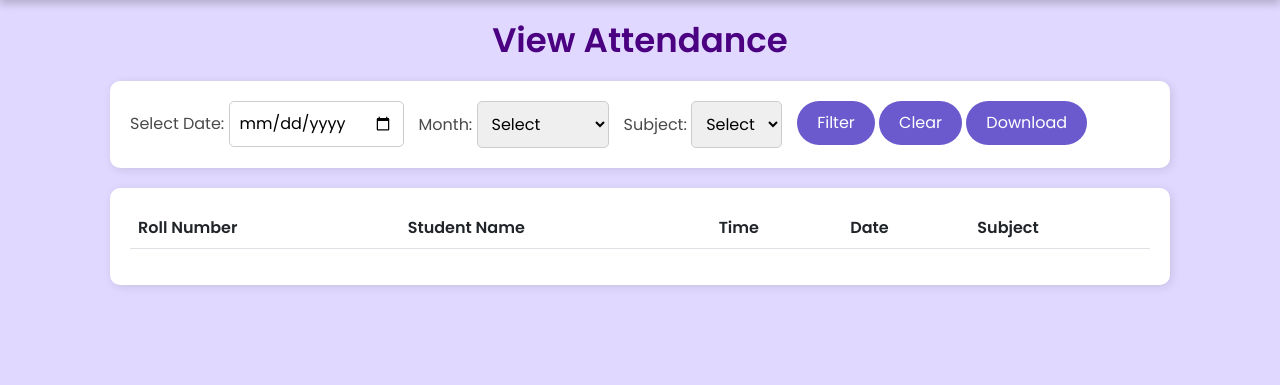
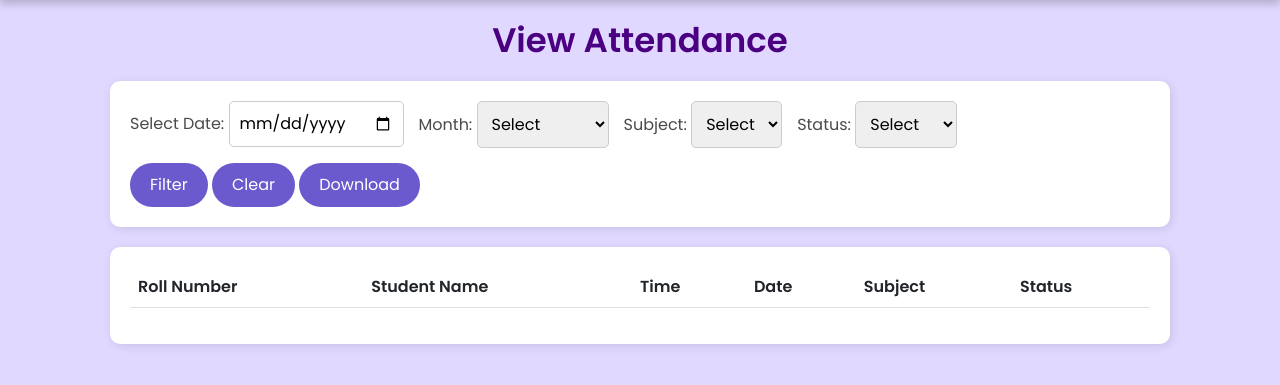
Before and after one commit to lekhya-12/Face-Recognition-Based-Attendance-System, a Flask app: page /view_attendance in a window 1280 px wide. Shown: the part 70-455 px from the top of the page. Run offline with Flask 2, Linux system fonts and the light colour scheme; data comes from the database, SQL or seed files in the repository; lists and menus that the app fills with data are empty.

```diff
--- a/app.py
+++ b/app.py
@@ -13,6 +13,7 @@ import pickle
 from datetime import datetime
 from datetime import date
 import sqlite3
+import bcrypt
 
 app = Flask(__name__)
 app.secret_key = 'your_secret_key'
@@ -28,7 +29,7 @@ conn.execute('''CREATE TABLE IF NOT EXISTS Teachers (
                     phone_number TEXT,
                     password TEXT)''')
 conn.execute('''CREATE TABLE IF NOT EXISTS Students (
-                    roll_no VARCHAR PRIMARY KEY,
+                    rollno VARCHAR PRIMARY KEY,
                     name TEXT,
                     year TEXT,
                     email TEXT,
@@ -41,11 +42,11 @@ conn.execute('''CREATE TABLE IF NOT EXISTS Subjects (
                     semester INTEGER NOT NULL,
                     description TEXT)''')
 conn.execute('''CREATE TABLE IF NOT EXISTS Attendance (
-                    ROLLNO VARCHAR NOT NULL,
-                    NAME TEXT NOT NULL,
-                    Subject TEXT NOT NULL,
-                    Time TEXT NOT NULL,
-                    Date TEXT NOT NULL)''')
+                    rollno VARCHAR NOT NULL,
+                    name TEXT NOT NULL,
+                    subject TEXT NOT NULL,
+                    time TEXT NOT NULL,
+                    date TEXT NOT NULL)''')
 conn.commit()
 conn.close()
 
@@ -114,7 +115,7 @@ def markData(name, subject):
     conn = sqlite3.connect('information.db')
     cursor = conn.cursor()
 
-    cursor.execute("SELECT roll_no, year FROM Students WHERE name=?", (name.upper(),))
+    cursor.execute("SELECT rollno, year FROM Students WHERE name=?", (name.upper(),))
     student = cursor.fetchone()
 
     if student is None:
@@ -139,7 +140,7 @@ def markData(name, subject):
         conn.close()
         return
 
-    cursor.execute("INSERT INTO Attendance (ROLLNO, NAME, Subject, Time, Date) VALUES (?, ?, ?, ?, ?)",
+    cursor.execute("INSERT INTO Attendance (rollno, name, subject, time, date) VALUES (?, ?, ?, ?, ?)",
                        (rollno, name.upper(), subject.upper(), dtString, today))
     conn.commit()
     print(f"Attendance marked for {name} in {subject} at {dtString} on {today}")
@@ -197,40 +198,99 @@ def filter_attendance():
     selected_date = data.get('date')
     month = data.get('month')
     subject = data.get('subject')
+    status_filter = data.get('status')
 
     conn = sqlite3.connect('information.db')
     conn.row_factory = sqlite3.Row
     cur = conn.cursor()
 
-    query = "SELECT * FROM Attendance WHERE 1=1"
-    params = []
+    conducted_dates_query = """
+        SELECT DISTINCT A.date
+        FROM Attendance A
+        WHERE 1=1
+    """
+    conducted_dates_params = []
+
+    if month:
+        conducted_dates_query += " AND strftime('%m', A.date) = ?"
+        conducted_dates_params.append(month.zfill(2))
+
+    if subject:
+        conducted_dates_query += " AND A.subject = ?"
+        conducted_dates_params.append(subject)
+
+    cur.execute(conducted_dates_query, conducted_dates_params)
+    conducted_dates = [row["date"] for row in cur.fetchall()]
+
+    present_query = """
+        SELECT A.rollno, A.name, A.time, A.date, A.subject, 'Present' AS status
+        FROM Attendance A
+        WHERE 1=1
+    """
+    present_params = []
 
     if selected_date:
-        query += " AND Date = ?"
-        params.append(selected_date)
+        present_query += " AND A.date = ?"
+        present_params.append(selected_date)
 
     if month:
-        query += " AND strftime('%m', Date) = ?"
-        params.append(month.zfill(2))
+        present_query += " AND strftime('%m', A.date) = ?"
+        present_params.append(month.zfill(2))
 
     if subject:
-        query += " AND Subject = ?"
-        params.append(subject)
+        present_query += " AND A.subject = ?"
+        present_params.append(subject)
 
-    cur.execute(query, params)
-    attendance_records = cur.fetchall()
+    cur.execute(present_query, present_params)
+    present_students = cur.fetchall()
+
+    absent_students = []
+    if selected_date:
+        absent_query = """
+            SELECT S.rollno, S.name, '-' AS time, ? AS date, Sub.subject, 'Absent' AS status
+            FROM Students S
+            CROSS JOIN (SELECT DISTINCT subject FROM Attendance) AS Sub
+            LEFT JOIN Attendance A
+                ON S.rollno = A.rollno
+                AND A.subject = Sub.subject
+                AND A.date = ?
+            WHERE A.rollno IS NULL
+        """
+        absent_params = [selected_date, selected_date]
+
+        if subject:
+            absent_query += " AND Sub.subject = ?"
+            absent_params.append(subject)
+
+        cur.execute(absent_query, absent_params)
+        absent_students.extend(cur.fetchall())
+    else:
+        for class_date in conducted_dates:
+            absent_query = """
+                SELECT S.rollno, S.name, '-' AS time, ? AS date, Sub.subject, 'Absent' AS status
+                FROM Students S
+                CROSS JOIN (SELECT DISTINCT subject FROM Attendance) AS Sub
+                LEFT JOIN Attendance A
+                    ON S.rollno = A.rollno
+                    AND A.subject = Sub.subject
+                    AND A.date = ?
+                WHERE A.rollno IS NULL
+            """
+            absent_params = [class_date, class_date]
+
+            if subject:
+                absent_query += " AND Sub.subject = ?"
+                absent_params.append(subject)
+
+            cur.execute(absent_query, absent_params)
+            absent_students.extend(cur.fetchall())
+
     conn.close()
 
-    attendance_list = [
-        {
-            "rollno": row["ROLLNO"],
-            "name": row["NAME"],
-            "time": row["Time"],
-            "date": row["Date"],
-            "subject": row["Subject"]
-        }
-        for row in attendance_records
-    ]
+    attendance_list = [dict(row) for row in present_students] + [dict(row) for row in absent_students]
+
+    if status_filter:
+        attendance_list = [entry for entry in attendance_list if entry["status"] == status_filter]
 
     return jsonify(attendance_list)
 
@@ -305,21 +365,20 @@ def teacher_login():
 
         conn = sqlite3.connect('information.db')
         cur = conn.cursor()
-        cur.execute("SELECT * FROM Teachers WHERE id=? AND password=?", (tid, password))
+        cur.execute("SELECT * FROM Teachers WHERE id=?", (tid,))
         teacher = cur.fetchone()
-        conn.commit()
         conn.close()
 
-        if teacher:
+        if teacher and bcrypt.checkpw(password.encode('utf-8'), teacher[5]):
             session['teacher_name'] = teacher[1]
             session['dept'] = teacher[2]
             session['email'] = teacher[3]
             session['phn'] = teacher[4]
             return redirect(url_for('teacher_dashboard'))
         else:
-            return render_template('TeacherLogin.html',message="Invalid Teacher ID or Password")
+            return render_template('TeacherLogin.html', message="Invalid Teacher ID or Password")
 
-    return render_template('TeacherLogin.html',message="Please enter Teacher ID and Password")
+    return render_template('TeacherLogin.html', message="Please enter Teacher ID and Password")
 
 @app.route('/teacher_register', methods=['POST'])
 def teacher_register():
@@ -330,6 +389,8 @@ def teacher_register():
     phone_number = request.form.get('phone_number')
     password = request.form.get('password')
 
+    hashed_password = bcrypt.hashpw(password.encode('utf-8'), bcrypt.gensalt())
+
     conn = sqlite3.connect('information.db')
     cursor = conn.cursor()
     cursor.execute("SELECT id FROM Teachers WHERE id = ?", (tid,))
@@ -339,7 +400,7 @@ def teacher_register():
         return render_template('TeacherRegister.html', message="Teacher ID already exists. Please use a different ID.")
 
     cursor.execute("INSERT INTO Teachers (id, name, dept, email, phone_number, password) VALUES (?, ?, ?, ?, ?, ?)",
-                   (tid, name.upper(), dept.upper(), email, phone_number, password))
+                   (tid, name.upper(), dept.upper(), email, phone_number, hashed_password))
     conn.commit()
     conn.close()
 
@@ -371,20 +432,20 @@ def teacher_dashboard():
 
 
 #Student Functions
+
 @app.route('/student_login', methods=['GET', 'POST'])
 def student_login():
     if request.method == "POST":
-        roll_no = request.form.get('roll_no')
+        rollno = request.form.get('rollno')
         password = request.form.get('password')
 
         conn = sqlite3.connect('information.db')
         cur = conn.cursor()
-        cur.execute("SELECT * FROM Students WHERE roll_no=? AND password=?", (roll_no, password))
+        cur.execute("SELECT * FROM Students WHERE rollno=?", (rollno,))
         student = cur.fetchone()
-        conn.commit()
         conn.close()
 
-        if student:
+        if student and bcrypt.checkpw(password.encode('utf-8'), student[5]):
             session['student_name'] = student[1]
             session['stu_roll'] = student[0]
             session['stu_branch'] = student[6]
@@ -392,9 +453,9 @@ def student_login():
             session['stu_phn'] = student[4]
             return redirect(url_for('student_dashboard'))
         else:
-            return render_template('StudentLogin.html',message="Invalid Roll Number or Password")
+            return render_template('StudentLogin.html', message="Invalid Roll Number or Password")
 
-    return render_template('StudentLogin.html',message="Please enter Roll Number and Password")
+    return render_template('StudentLogin.html', message="Please enter Roll Number and Password")
 
 @app.route('/student_register', methods=['GET', 'POST'])
 def student_register():
@@ -407,17 +468,19 @@ def student_register():
         phone_number = request.form.get('phone_number')
         password = request.form.get('password')
 
+        hashed_password = bcrypt.hashpw(password.encode('utf-8'), bcrypt.gensalt())
+
         conn = sqlite3.connect('information.db')
         cursor = conn.cursor()
 
-        cursor.execute("SELECT roll_no FROM Students WHERE roll_no = ?", (rollno,))
+        cursor.execute("SELECT rollno FROM Students WHERE rollno = ?", (rollno,))
         existing_rollno = cursor.fetchone()
         if existing_rollno:
             conn.close()
             return render_template('StudentRegistration.html', message="Roll Number already exists. Please use a different Roll Number.")
 
-        cursor.execute("INSERT INTO Students (roll_no, name, year, email, phone_number, password, branch) VALUES (?, ?, ?, ?, ?, ?, ?)",
-                       (rollno, name.upper(), year, email, phone_number, password, branch.upper()))
+        cursor.execute("INSERT INTO Students (rollno, name, year, email, phone_number, password, branch) VALUES (?, ?, ?, ?, ?, ?, ?)",
+                       (rollno, name.upper(), year, email, phone_number, hashed_password, branch.upper()))
         conn.commit()
         conn.close()
 
@@ -425,6 +488,7 @@ def student_register():
         return render_template('StudentRegistration.html', message="Student Registered Successfully!")
 
     return render_template('StudentRegistration.html')
+
 
 @app.route("/student_dashboard")
 def student_dashboard():
@@ -439,13 +503,13 @@ def student_dashboard():
     conn = sqlite3.connect("information.db")
     cursor = conn.cursor()
 
-    cursor.execute("SELECT DISTINCT Subject FROM Attendance")
+    cursor.execute("SELECT DISTINCT subject FROM Attendance")
     all_subjects = [row[0] for row in cursor.fetchall()]
 
-    cursor.execute("SELECT Subject, COUNT(*) FROM Attendance WHERE NAME = ? GROUP BY Subject", (stu_name.upper(),))
+    cursor.execute("SELECT subject, COUNT(*) FROM Attendance WHERE NAME = ? GROUP BY subject", (stu_name.upper(),))
     attendance_data = dict(cursor.fetchall())
 
-    cursor.execute("SELECT Subject, COUNT(*) FROM Attendance GROUP BY Subject")
+    cursor.execute("SELECT subject, COUNT(*) FROM Attendance GROUP BY subject")
     total_classes_dict = dict(cursor.fetchall())
 
     conn.close()
@@ -483,7 +547,7 @@ def student_details():
     conn = sqlite3.connect("information.db")
     cursor = conn.cursor()
 
-    cursor.execute("SELECT roll_no, name, year, email, phone_number, branch FROM Students")
+    cursor.execute("SELECT rollno, name, year, email, phone_number, branch FROM Students")
     students = cursor.fetchall()
 
     conn.close()
@@ -495,42 +559,63 @@ def student_details():
 
     return jsonify(student_list)
 
-#Function to capture student face while registering
-@app.route('/open_camera',methods=['POST'])
+
+@app.route('/open_camera', methods=['POST'])
 def open_camera():
     name1 = request.form.get('name')
-    name2 = request.form.get('rollno')
-    print(name1)
-    print(name2)
-    if not name1 or not name2:
+    rollno = request.form.get('rollno')
+
+    if not name1 or not rollno:
         return jsonify({"status": "failed", "message": "Missing form data"}), 400
-    print('hi')
-    cam = cv2.VideoCapture(0)
-    cv2.namedWindow("Press Space to Capture Image")
+
+    cap = cv2.VideoCapture(0)
+    cv2.namedWindow("Face Capture")
 
     while True:
-        ret, frame = cam.read()
+        ret, frame = cap.read()
         if not ret:
-            print("failed to grab frame")
+            return jsonify({"status": "failed", "message": "Failed to grab frame"}), 500
+
+        rgb_frame = cv2.cvtColor(frame, cv2.COLOR_BGR2RGB)
+        face_locs = face_recognition.face_locations(rgb_frame, model="hog")
+
+        if face_locs:
+            y1, x2, y2, x1 = face_locs[0]
+            face_width = x2 - x1
+            face_height = y2 - y1
+
+            cv2.rectangle(frame, (x1, y1), (x2, y2), (0, 255, 0), 2)
+
+            if face_width < 100 or face_height < 100:
+                message = "Face too far, come closer..."
+                color = (0, 0, 255)  # Red warning
+            else:
+                message = "Press SPACE to capture"
+                color = (0, 255, 0)  # Green when ready
+
+            cv2.putText(frame, message, (50, 50), cv2.FONT_HERSHEY_SIMPLEX, 0.7, color, 2)
+
+        else:
+            cv2.putText(frame, "No face detected", (50, 50), cv2.FONT_HERSHEY_SIMPLEX, 0.7, (0, 0, 255), 2)
+
+        cv2.imshow("Face Capture", frame)
+
+        key = cv2.waitKey(1) & 0xFF
+        if key == 32 and face_locs:  # Spacebar to capture
+            if face_width >= 100 and face_height >= 100:
+                img_name = f"Training images/{name1}_{rollno}.png"
+                cv2.imwrite(img_name, frame)
+                cap.release()
+                cv2.destroyAllWindows()
+                return jsonify({"status": "captured", "image_path": img_name})
+            else:
+                print("Face too small, move closer.")
+        elif key == 27:  # ESC to exit
             break
-        cv2.imshow("Press Space to Capture Image", frame)
 
-        k = cv2.waitKey(1)
-        if k%256 == 27: #ESC Key pressed
-            print("Closing Camera...")
-            break
-        elif k%256 == 32: #Space key Pressed
-            img_name = "Training images/"+name1+".png"
-            cv2.imwrite(img_name, frame)
-            print(f"Image {img_name} captured!")
-            cam.release()
-            cv2.destroyAllWindows()
-            return jsonify({"status": "captured"})
-
-    cam.release()
+    cap.release()
     cv2.destroyAllWindows()
-    return jsonify({"status": "failed"})
-
+    return jsonify({"status": "failed", "message": "No image captured"})
 
 #Manage Subject Functions
 
--- a/templates/ViewAttendance.html
+++ b/templates/ViewAttendance.html
@@ -203,6 +203,14 @@
                 </select>
             </div>
             <div>
+                <label for="status">Status:</label>
+                <select id="status" name="status">
+                    <option value="">Select</option>
+                    <option value="Present">Present</option>
+                    <option value="Absent">Absent</option>
+                </select>
+            </div>
+            <div>
                 <button class="btn-custom" onclick="filterAttendance()">Filter</button>
                 <button class="btn-custom btn-secondary" onclick="clearFilters()">Clear</button>
                 <button class="btn-custom btn-success" onclick="downloadAttendance()">Download</button>
@@ -218,6 +226,7 @@
                         <th>Time</th>
                         <th>Date</th>
                         <th>Subject</th>
+                        <th>Status</th>
                     </tr>
                 </thead>
                 <tbody id="attendance-table"></tbody>
@@ -229,12 +238,14 @@
             let date = document.getElementById("date").value;
             let month = document.getElementById("month").value;
             let subject = document.getElementById("subject").value;
+            let status = document.getElementById("status").value;
             $.ajax({
                 url: "/filter_attendance",
                 method: "POST",
                 contentType: "application/json",
-                data: JSON.stringify({ date, month, subject }),
+                data: JSON.stringify({ date, month, subject,status }),
                 success: function(response) {
+                    console.log(response);
                     let tableBody = document.getElementById("attendance-table");
                     tableBody.innerHTML = "";
 
@@ -248,6 +259,7 @@
                                 <td>${row.time}</td>
                                 <td>${row.date}</td>
                                 <td>${row.subject}</td>
+                                <td>${row.status}</td>
                             </tr>`;
                             tableBody.innerHTML += tr;
                         });
@@ -276,6 +288,7 @@
         document.getElementById("date").value = "";
         document.getElementById("month").value = "";
         document.getElementById("subject").value = "";
+        document.getElementById("status").value = "";
         document.getElementById("attendance-table").innerHTML = "";
     }
     </script>
```
Also changed, not shown: information.db, 1 other file.
